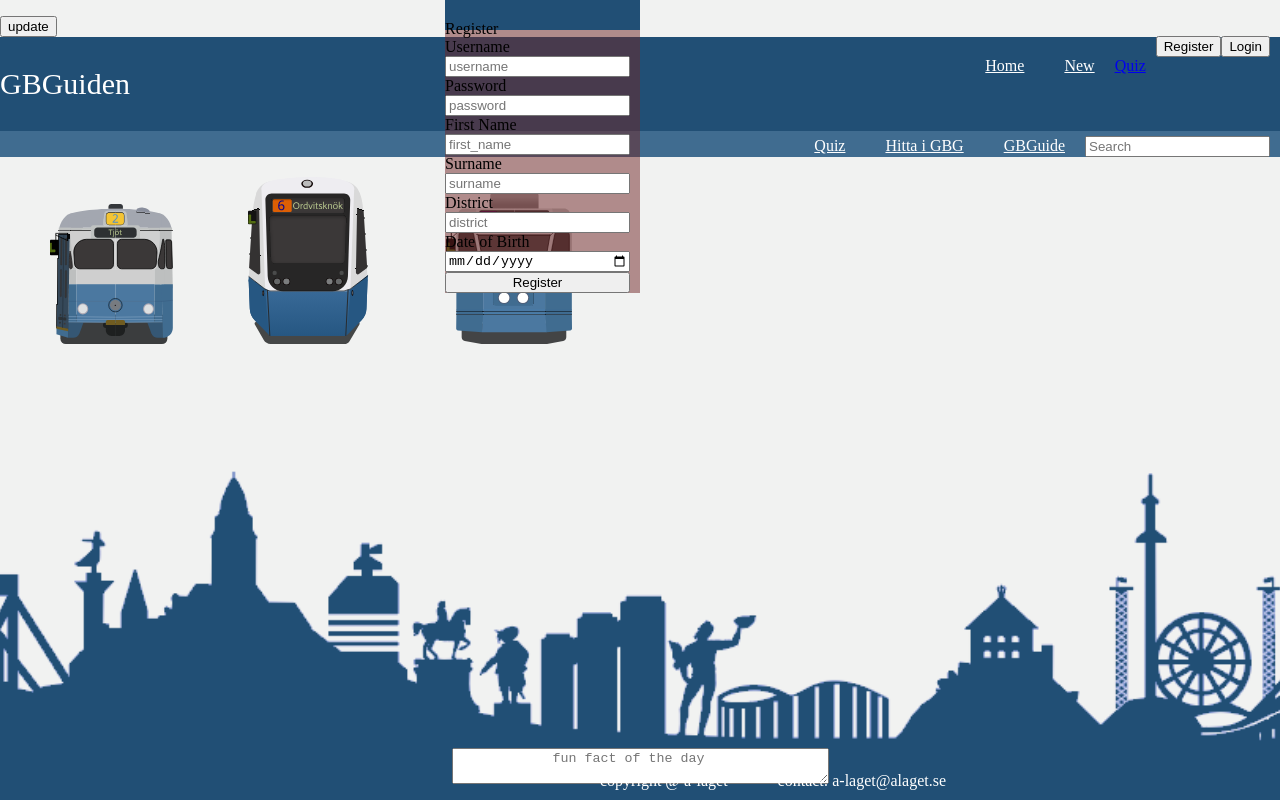
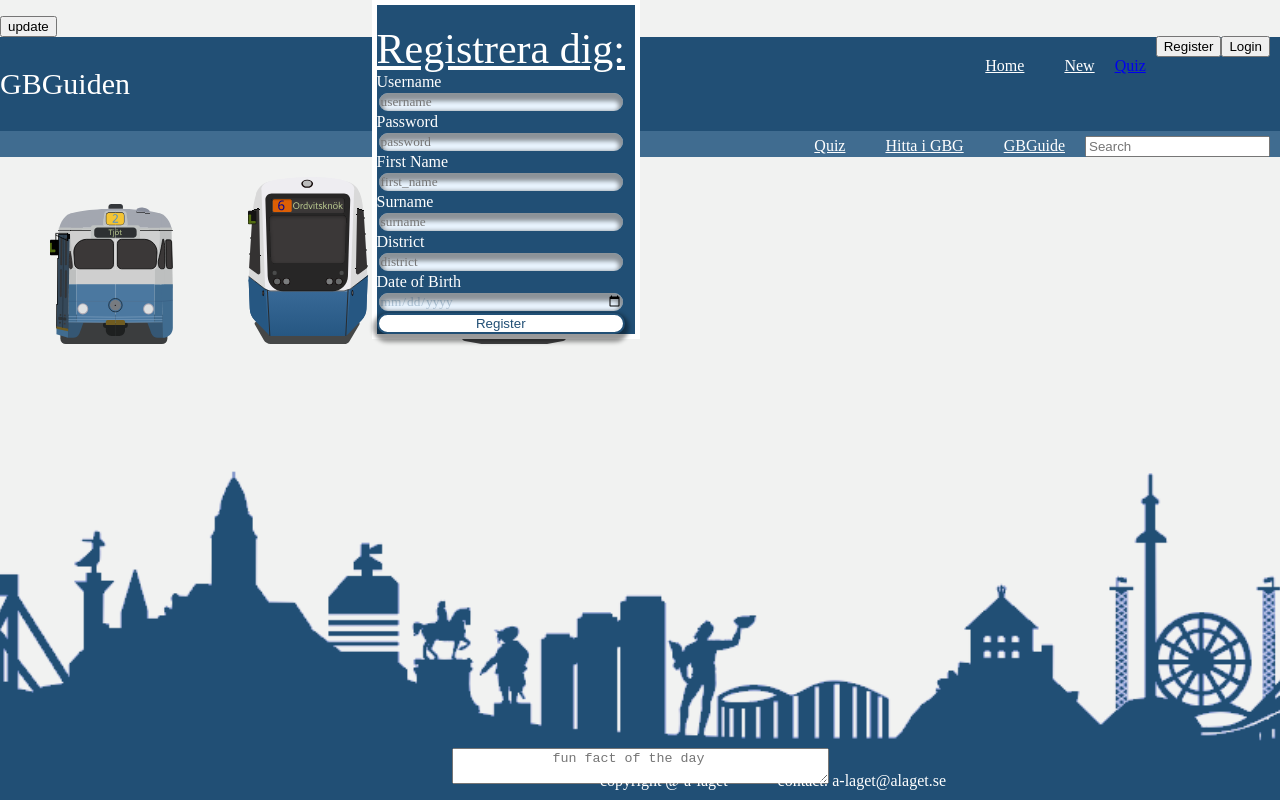
Before and after one commit to Goteborgs-guiden/Gotehenburg-guide, a Vue app in the folder frontend/: page / in a window 1280 px wide. Both pictures are taken after a click on the button "Register". Built offline with nearby package versions, Linux system fonts and the light colour scheme.

Commit message:
Add css to register pop up form

```diff
--- a/frontend/src/components/RegisterForm.vue
+++ b/frontend/src/components/RegisterForm.vue
@@ -1,54 +1,92 @@
 <script setup>
 import { ref } from 'vue'
-let username = ref("");
-let password = ref("");
-let first_name = ref("");
-let surname = ref("");
-let img = ref("");
-let district = ref("");
-let date_of_birth = ref("");
-  function register(){
-    const data = {username:username.value, password:password.value, first_name:first_name.value, surname:surname.value, img:img.value, district:district.value,date_of_birth:date_of_birth.value};
-    console.log(data);
-    fetch("http://127.0.0.1:3000/register",{
+let username = ref('')
+let password = ref('')
+let first_name = ref('')
+let surname = ref('')
+let img = ref('')
+let district = ref('')
+let date_of_birth = ref('')
+function register() {
+  const data = {
+    username: username.value,
+    password: password.value,
+    first_name: first_name.value,
+    surname: surname.value,
+    img: img.value,
+    district: district.value,
+    date_of_birth: date_of_birth.value
+  }
+  console.log(data)
+  fetch('http://127.0.0.1:3000/register', {
     method: 'POST',
     body: JSON.stringify(data),
-        headers:{
-          'Content-type':'application/json',
-        },
+    headers: {
+      'Content-type': 'application/json'
+    }
   })
-    .then(response => response.json())
-    .then(data =>{
-      console.log('response from server:',data)
+    .then((response) => response.json())
+    .then((data) => {
+      console.log('response from server:', data)
     })
-
 }
 </script>
 <template>
   <header>
     <div class="wrapper">
       <form>
-          <label>Register</label>
+        <label class="register">Registrera dig:</label>
         <label>Username</label>
-          <input type="text" v-model="username" placeholder="username">
+        <input class="input" type="text" v-model="username" placeholder="username" />
         <label>Password</label>
-          <input type="password" v-model="password" placeholder="password">
+        <input class="input" type="password" v-model="password" placeholder="password" />
         <label>First Name</label>
-          <input type="text" v-model="first_name" placeholder="first_name">
+        <input class="input" type="text" v-model="first_name" placeholder="first_name" />
         <label>Surname</label>
-          <input type="text" v-model="surname" placeholder="surname">
+        <input class="input" type="text" v-model="surname" placeholder="surname" />
         <label>District</label>
-          <input type="text" v-model="district" placeholder="district">
+        <input class="input" type="text" v-model="district" placeholder="district" />
         <label>Date of Birth</label>
-          <input type="date" v-model="date_of_birth" placeholder="date_of_birth">
-          <input type="submit" value="Register" @click.prevent="register()">
+        <input class="input" type="date" v-model="date_of_birth" placeholder="date_of_birth" />
+        <input class="button" type="submit" value="Register" @click.prevent="register()" />
       </form>
     </div>
   </header>
 </template>
 <style scoped>
-  form{
+.wrapper {
+  border: 5px solid #fff;
+  background: #214f75;
+}
+
+form {
   display: flex;
   flex-direction: column;
+  color: #fff;
+  font-family: Permanent Marker;
+}
+
+.register {
+  color: #fff;
+  font-family: Permanent Marker;
+  font-size: 42px;
+  text-decoration: underline;
+}
+
+.input {
+  border-radius: 61px;
+  border: 2px solid #214f75;
+  background: #e8f3fd;
+  box-shadow: 0px 4px 4px 4px rgba(0, 0, 0, 0.4) inset;
+  color: rgba(33, 79, 117, 0.3);
+  font-family: Permanent Marker;
+}
+
+.button {
+  border-radius: 17px;
+  border: 2px solid #214f75;
+  background: #fff;
+  box-shadow: 0px 4px 4px 4px rgba(0, 0, 0, 0.4);
+  color: #214f75;
 }
 </style>
```
Lines whose indentation alone changed are shown as unchanged.
